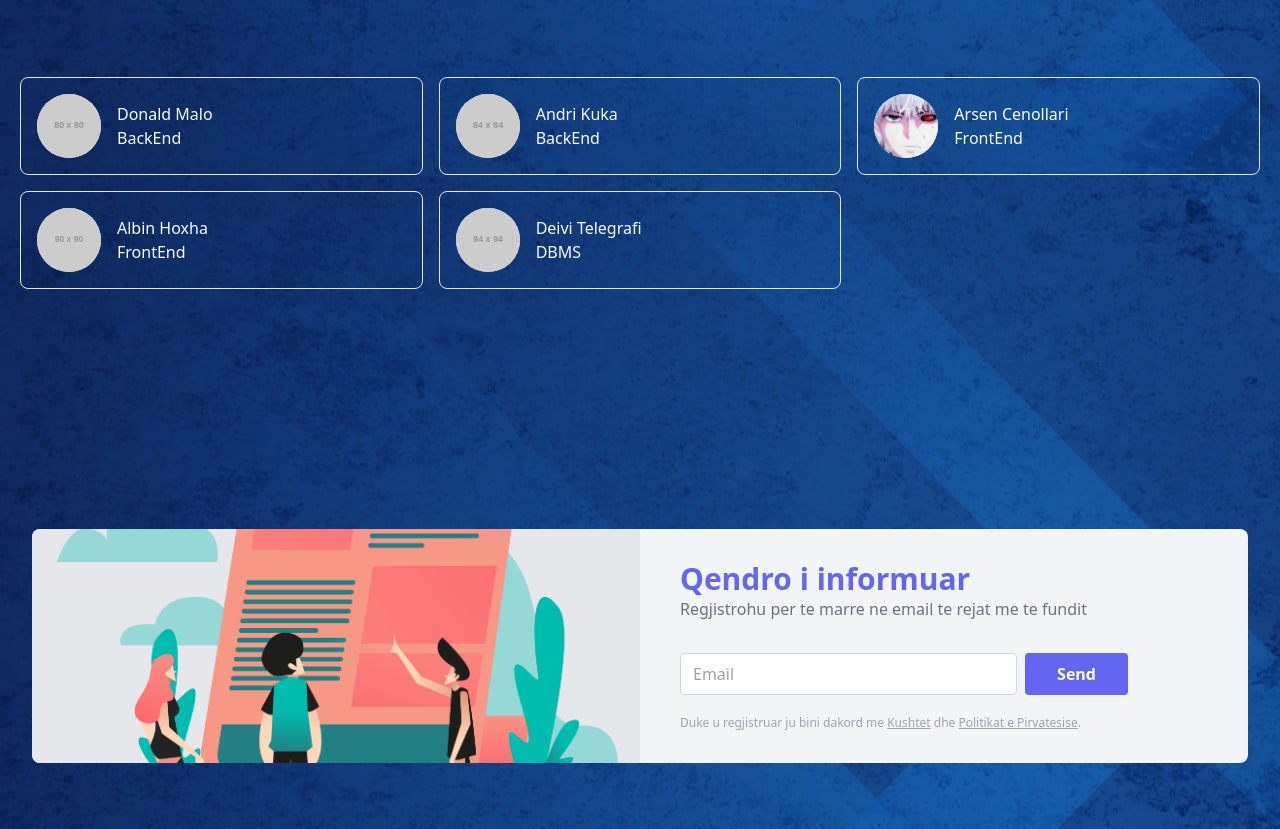
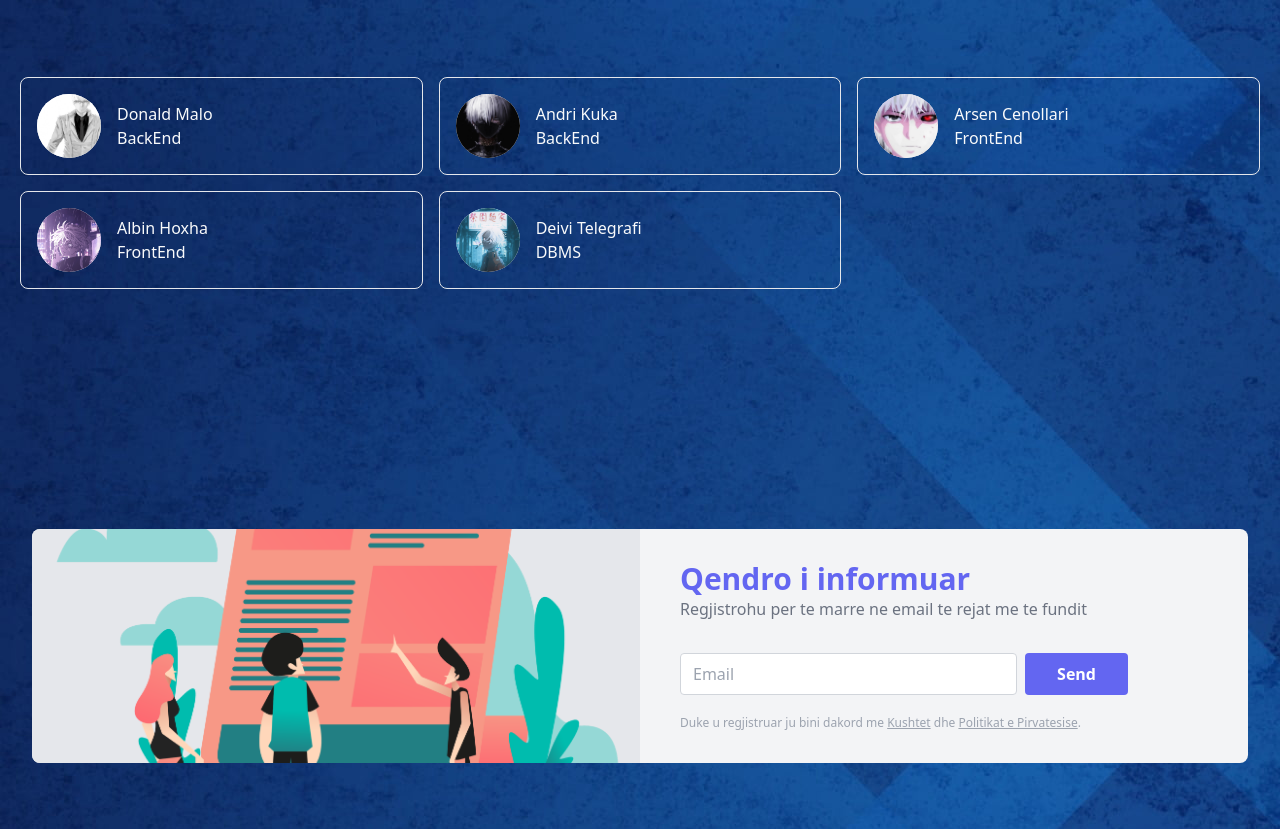
Before and after one commit to arsen26/Conference-Platform, a website: page prove.html in a window 1280 px wide. Shown: the part 4144-4973 px from the top of the page. Drawn offline with nearby package versions, Linux system fonts and the light colour scheme; placeholder pictures from the web are drawn by us.

Commit message:
Update prove.html

```diff
--- a/prove.html
+++ b/prove.html
@@ -486,7 +486,7 @@
       <div class="flex flex-wrap -m-2">
         <div class="p-2 lg:w-1/3 md:w-1/2 w-full">
           <div class="h-full flex items-center border-gray-200 border p-4 rounded-lg">
-            <img alt="team" class="w-16 h-16 bg-gray-100 object-cover object-center flex-shrink-0 rounded-full mr-4" src="https://dummyimage.com/80x80">
+            <img alt="team" class="w-16 h-16 bg-gray-100 object-cover object-center flex-shrink-0 rounded-full mr-4" src="skuadra1.jpg">
             <div class="flex-grow">
               <h2 class="text-gray-50 title-font font-medium">Donald Malo</h2>
               <p class="text-gray-50">BackEnd</p>
@@ -495,7 +495,7 @@
         </div>
         <div class="p-2 lg:w-1/3 md:w-1/2 w-full">
           <div class="h-full flex items-center border-gray-200 border p-4 rounded-lg">
-            <img alt="team" class="w-16 h-16 bg-gray-100 object-cover object-center flex-shrink-0 rounded-full mr-4" src="https://dummyimage.com/84x84">
+            <img alt="team" class="w-16 h-16 bg-gray-100 object-cover object-center flex-shrink-0 rounded-full mr-4" src="skuadra2.jpg">
             <div class="flex-grow">
               <h2 class="text-gray-50 title-font font-medium">Andri Kuka</h2>
               <p class="text-gray-50">BackEnd</p>
@@ -513,7 +513,7 @@
         </div>
         <div class="p-2 lg:w-1/3 md:w-1/2 w-full">
           <div class="h-full flex items-center border-gray-200 border p-4 rounded-lg">
-            <img alt="team" class="w-16 h-16 bg-gray-100 object-cover object-center flex-shrink-0 rounded-full mr-4" src="https://dummyimage.com/90x90">
+            <img alt="team" class="w-16 h-16 bg-gray-100 object-cover object-center flex-shrink-0 rounded-full mr-4" src="skuadra3.jpg">
             <div class="flex-grow">
               <h2 class="text-gray-50 title-font font-medium">Albin Hoxha</h2>
               <p class="text-gray-50">FrontEnd</p>
@@ -522,7 +522,7 @@
         </div>
         <div class="p-2 lg:w-1/3 md:w-1/2 w-full">
           <div class="h-full flex items-center border-gray-200 border p-4 rounded-lg">
-            <img alt="team" class="w-16 h-16 bg-gray-100 object-cover object-center flex-shrink-0 rounded-full mr-4" src="https://dummyimage.com/94x94">
+            <img alt="team" class="w-16 h-16 bg-gray-100 object-cover object-center flex-shrink-0 rounded-full mr-4" src="skuadra4.jpg">
             <div class="flex-grow">
               <h2 class="text-gray-50 title-font font-medium">Deivi Telegrafi</h2>
               <p class="text-gray-50">DBMS</p>
```
